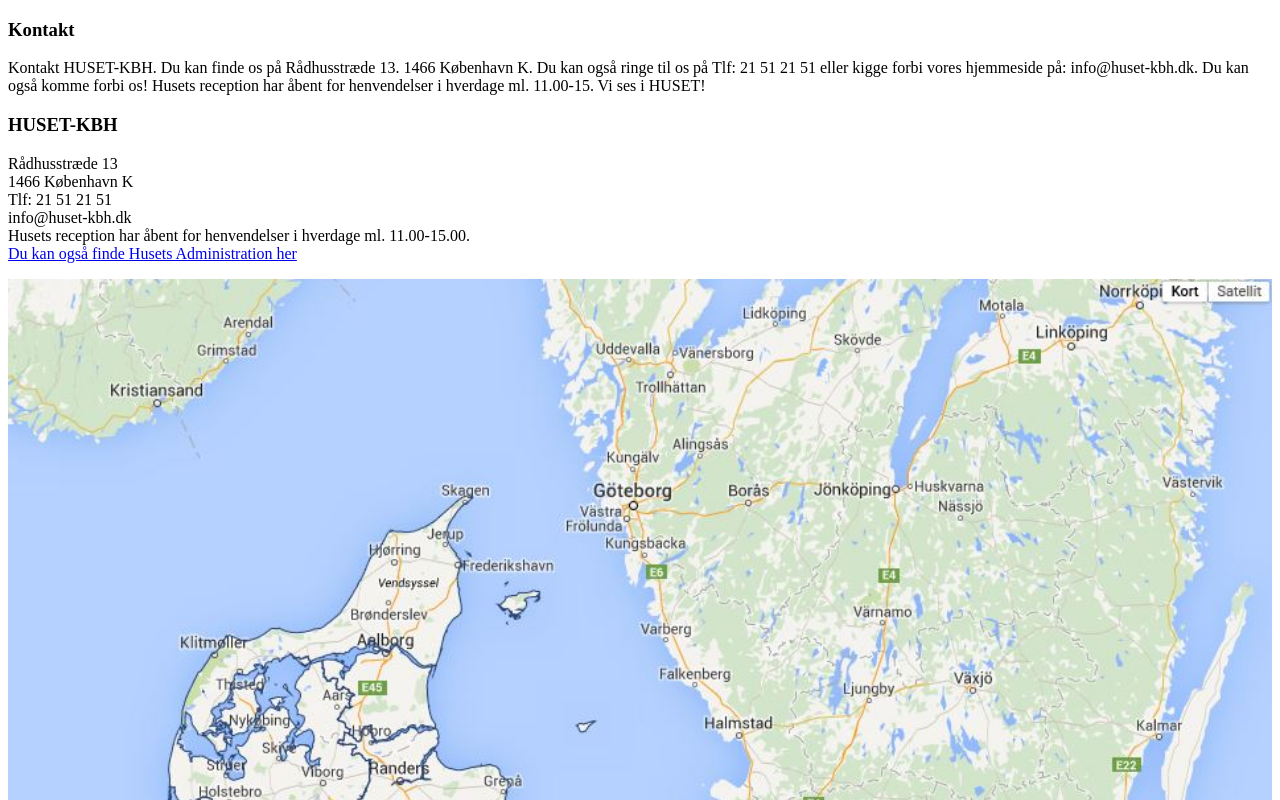
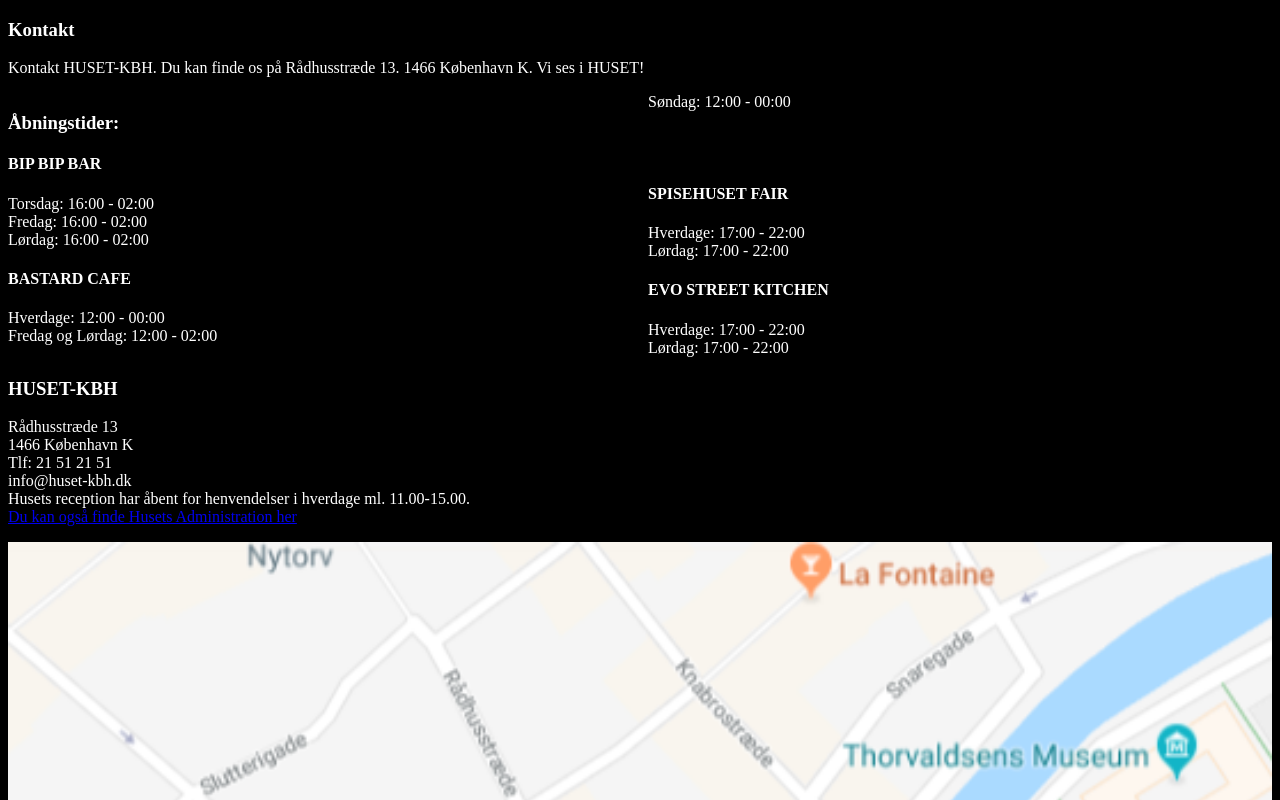
Before and after one commit to mort536a/husetwebapp, a plain HTML site: page contact.html in a window 1280 px wide. Shown: the top 800 px of the page. Drawn offline with Linux system fonts and the light colour scheme.

Commit message:
index og information

```diff
--- a/contact.html
+++ b/contact.html
@@ -7,9 +7,18 @@
     <title>Contact</title>
 </head>
 <style>
+    body {
+        color: white;
+
+
+    }
+
+    .aabningstider {
+        columns: 50px 2;
+    }
 </style>
 
-<body>
+<body style="background-color: black;">
 
     <header>
     </header>
@@ -19,7 +28,20 @@
 
         <div class="info">
             <h3 class="overskrift">Kontakt</h3>
-            <p>Kontakt HUSET-KBH. Du kan finde os på Rådhusstræde 13. 1466 København K. Du kan også ringe til os på Tlf: 21 51 21 51 eller kigge forbi vores hjemmeside på: info@huset-kbh.dk. Du kan også komme forbi os! Husets reception har åbent for henvendelser i hverdage ml. 11.00-15. Vi ses i HUSET!</p>
+            <p>Kontakt HUSET-KBH. Du kan finde os på Rådhusstræde 13. 1466 København K. Vi ses i HUSET!</p>
+        </div>
+        <div class="aabningstider">
+            <h3><b>Åbningstider:</b></h3>
+            <h4>BIP BIP BAR</h4>
+            <p>Torsdag: 16:00 - 02:00 <br> Fredag: 16:00 - 02:00 <br> Lørdag: 16:00 - 02:00</p>
+
+            <h4>BASTARD CAFE</h4>
+            <p>Hverdage: 12:00 - 00:00 <br> Fredag og Lørdag: 12:00 - 02:00 <br> Søndag: 12:00 - 00:00</p>
+            <br><br>
+            <h4>SPISEHUSET FAIR</h4>
+            <p>Hverdage: 17:00 - 22:00<br> Lørdag: 17:00 - 22:00</p>
+            <h4>EVO STREET KITCHEN</h4>
+            <p>Hverdage: 17:00 - 22:00<br> Lørdag: 17:00 - 22:00</p>
         </div>
 
         <div class="tekst">
@@ -27,7 +49,7 @@
             <p>Rådhusstræde 13<br> 1466 København K<br>Tlf: 21 51 21 51<br>info@huset-kbh.dk<br>Husets reception har åbent for henvendelser i hverdage ml. 11.00-15.00.<br><a href="https://huset-kbh.dk/kontakt-huset-kbh-kontakt-huset/kontakt-husets-administration/">Du kan også finde Husets Administration her</a>
             </p>
             <div class="maps">
-                <img src="imgs/Kort.jpg" width=100%>
+                <img src="imgs/kort.PNG" width=100%>
             </div>
         </div>
 
```
Also changed, not shown: imgs/kort.PNG (added).
